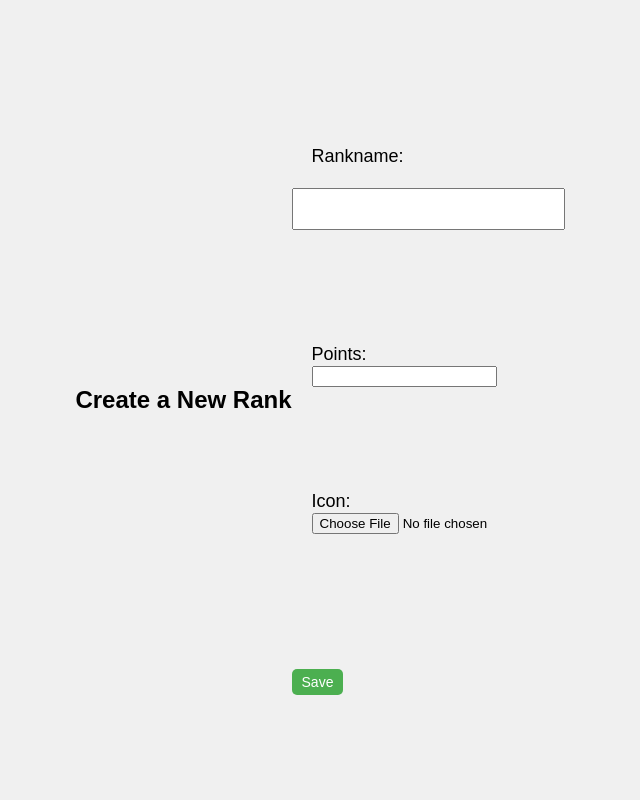
After one commit to speedtypecrew/typing-tutor, a Django app: page /ranks/create/ in a window 1280 px wide. The commit adds this page. Shown: the whole page, without its empty margins (320-960 px from the left). Run offline with Django 5.2, Linux system fonts and the light colour scheme.

Commit message:
Adding images and more functionality. Unfinished

```diff
--- a/typing_tutor_django_site/typing_tutor_app/settings.py
+++ b/typing_tutor_django_site/typing_tutor_app/settings.py
@@ -24,7 +24,7 @@ BASE_DIR = Path(__file__).resolve().parent.parent
 SECRET_KEY = 'django-insecure-1ez+r@bzo+v-gamm-b@237wze+v1w5h2#k*@)@79oy-^q7-%u2'
 
 # SECURITY WARNING: don't run with debug turned on in production!
-DEBUG = False
+DEBUG = True
 
 ALLOWED_HOSTS = ['*']
 
@@ -129,3 +129,6 @@ STATICFILES_DIRS = [
 # https://docs.djangoproject.com/en/5.0/ref/settings/#default-auto-field
 
 DEFAULT_AUTO_FIELD = 'django.db.models.BigAutoField'
+
+MEDIA_ROOT =  os.path.join(BASE_DIR, 'media')
+MEDIA_URL = '/media/'
--- a/typing_tutor_django_site/typing_tutor_app/urls.py
+++ b/typing_tutor_django_site/typing_tutor_app/urls.py
@@ -16,8 +16,13 @@ Including another URLconf
 """
 from django.contrib import admin
 from django.urls import path, include
+from django.conf import settings
+from django.conf.urls.static import static
 
 urlpatterns = [
     path('', include('users.urls')),
     path('admin/', admin.site.urls),
 ]
+
+if settings.DEBUG:
+    urlpatterns += static(settings.MEDIA_URL, document_root=settings.MEDIA_ROOT)
--- /dev/null
+++ b/typing_tutor_django_site/users/forms.py
@@ -0,0 +1,7 @@
+from django import forms
+from .models import Rank
+
+class RankForm(forms.ModelForm):
+    class Meta:
+        model = Rank
+        fields = ['rankname', 'points','icon']
--- a/typing_tutor_django_site/users/models.py
+++ b/typing_tutor_django_site/users/models.py
@@ -5,7 +5,7 @@ from django.db import models
 class Rank(models.Model):
     rankname = models.CharField(max_length=20)
     points = models.IntegerField()
-    icon = models.CharField(max_length=300)
+    icon = models.ImageField(upload_to='icons/')
 
     def __str__(self):
         return self.rankname
--- /dev/null
+++ b/typing_tutor_django_site/users/templates/rank_form.html
@@ -0,0 +1,17 @@
+<!-- rank_form.html -->
+<!DOCTYPE html>
+<html lang="en">
+<head>
+    <title>Create Rank</title>
+    {% load static %}
+    <link rel="stylesheet" href="{% static 'css/styles.css' %}">
+</head>
+<body>
+    <h1>Create a New Rank</h1>
+    <form method="post" enctype="multipart/form-data">
+        {% csrf_token %}
+        {{ form.as_p }}
+        <button type="submit">Save</button>
+    </form>
+</body>
+</html>
--- a/typing_tutor_django_site/users/urls.py
+++ b/typing_tutor_django_site/users/urls.py
@@ -1,3 +1,5 @@
+from django.conf import settings
+from django.conf.urls.static import static
 from django.urls import path
 from . import views
 
@@ -5,5 +7,10 @@ urlpatterns = [
     path('users/', views.users, name='users'),
     path('users/details/<int:id>', views.details, name='details'),
     path('typing/', views.typing_test, name='typing_test'),
+    path('ranks/create/', views.rank_create, name='rank_create'),
+    path('ranks/', views.rank_list, name='rank_list'),
     path('', views.main, name='main')
 ]
+
+if settings.DEBUG:
+    urlpatterns += static(settings.MEDIA_URL, document_root=settings.MEDIA_ROOT)
--- a/typing_tutor_django_site/users/views.py
+++ b/typing_tutor_django_site/users/views.py
@@ -5,6 +5,10 @@ import time
 from django.shortcuts import render
 from .sentence_generator import main as sgmain
 from .accuracy_checker import calculate_accuracy
+from django.shortcuts import render, redirect
+from .models import Rank, User
+from .forms import RankForm
+from django.template import loader
 
 # Create your views here.
 
@@ -27,6 +31,21 @@ def details(request, id):
         'myuser': myuser,
     }
     return HttpResponse(template.render(context, request))
+
+def rank_create(request):
+    if request.method == 'POST':
+        form = RankForm(request.POST, request.FILES)
+        if form.is_valid():
+            form.save()
+            return redirect('rank_list')  # Change this to your desired redirect
+    else:
+        form = RankForm()
+    return render(request, 'rank_form.html', {'form': form})
+
+def rank_list(request):
+    ranks = Rank.objects.all()
+    return render(request, 'rank_list.html', {'ranks': ranks})
+
 
 # Typing practice functionality
 start_time = 0
```
Also changed, not shown: typing_tutor_django_site/users/templates/details.html (+10 -3 lines), typing_tutor_django_site/users/templates/rank_list.html (added, +24 -0 lines), typing_tutor_django_site/db.sqlite3, typing_tutor_django_site/media/icons/Bronze_Rank_Icon.png (added), typing_tutor_django_site/media/icons/Gold_Rank_Icon.png (added), typing_tutor_django_site/media/icons/Platinum_Rank_Icon.png (added), typing_tutor_django_site/media/icons/Silver_Rank_Icon.png (added), typing_tutor_django_site/users/migrations/0005_alter_rank_icon.py (added).
